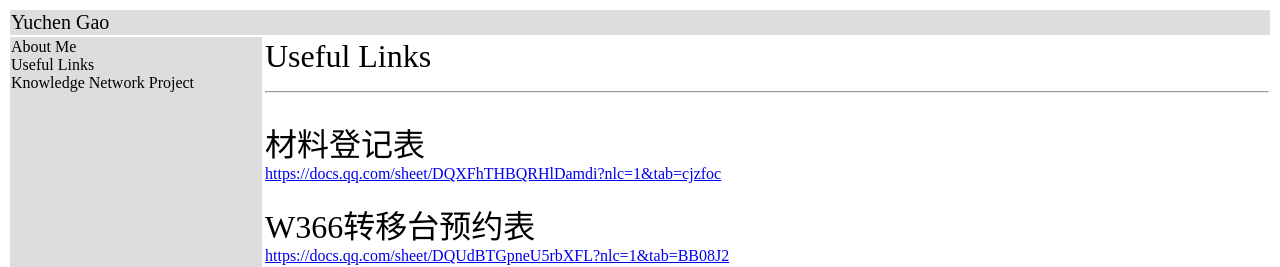
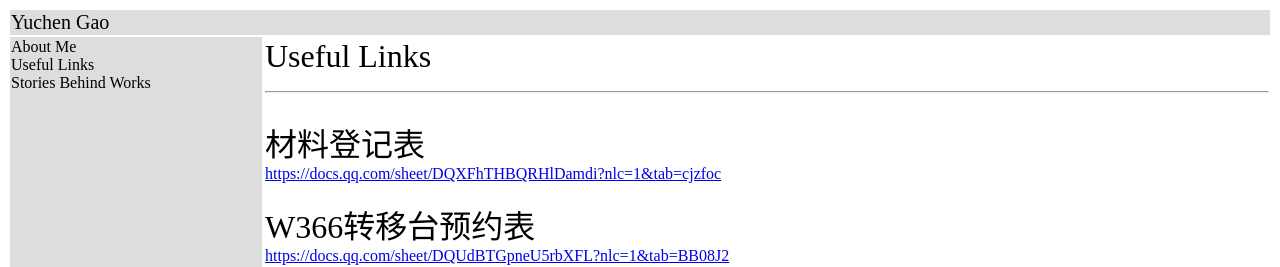
Before and after one commit to GYC1999/GYC1999.github.io, a Jekyll site: the page built from Useful_Links.html, in a window 1280 px wide. Shown: the top 267 px of the page. Built offline with Jekyll 4.4.1, drawn with Linux system fonts in a browser that asks for light colours.

Commit message:
Update default.html

```diff
--- a/_layouts/default.html
+++ b/_layouts/default.html
@@ -19,7 +19,7 @@
         <td class="general" valign=top rowspan="2" style="background-color:#DDDDDD;width:250px;">
           <a href="https://gyc1999.github.io/About_me.html">About Me</a><br>
           <a href="https://gyc1999.github.io/Useful_Links.html">Useful Links</a><br>
-          <a href="https://gyc1999.github.io/Knowledge_Network_project/Knowledge_Network_Project.html">Knowledge Network Project</a><br>
+          <a href="https://gyc1999.github.io/Stories_Behind_Works/Stories_Behind_Works.html">Stories Behind Works</a><br>
         </td>
         <td valign=top>
           {{ content }}
```
